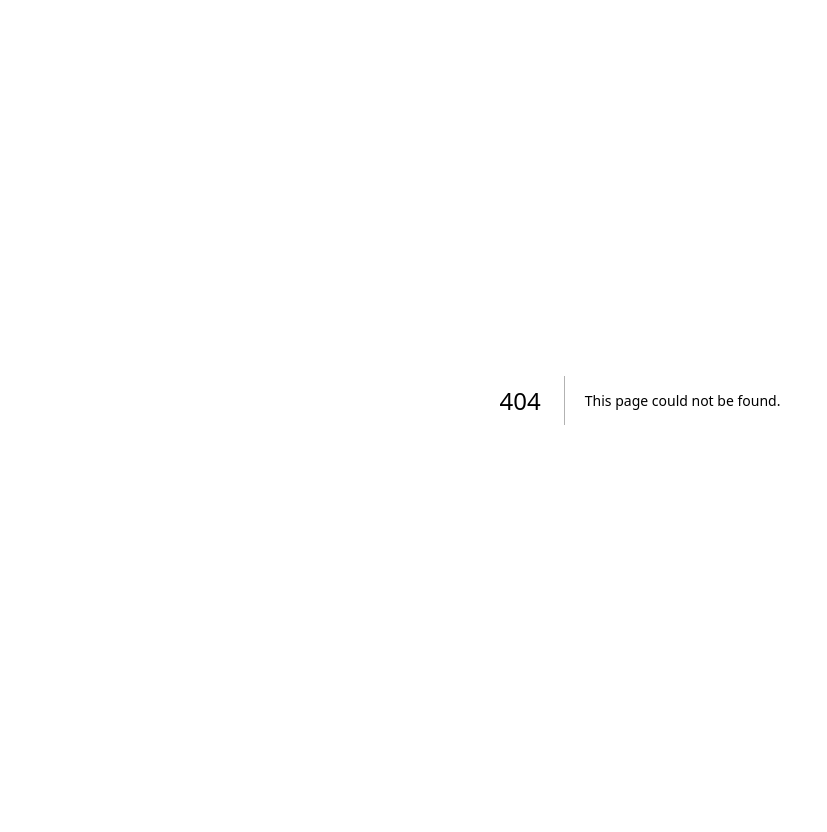
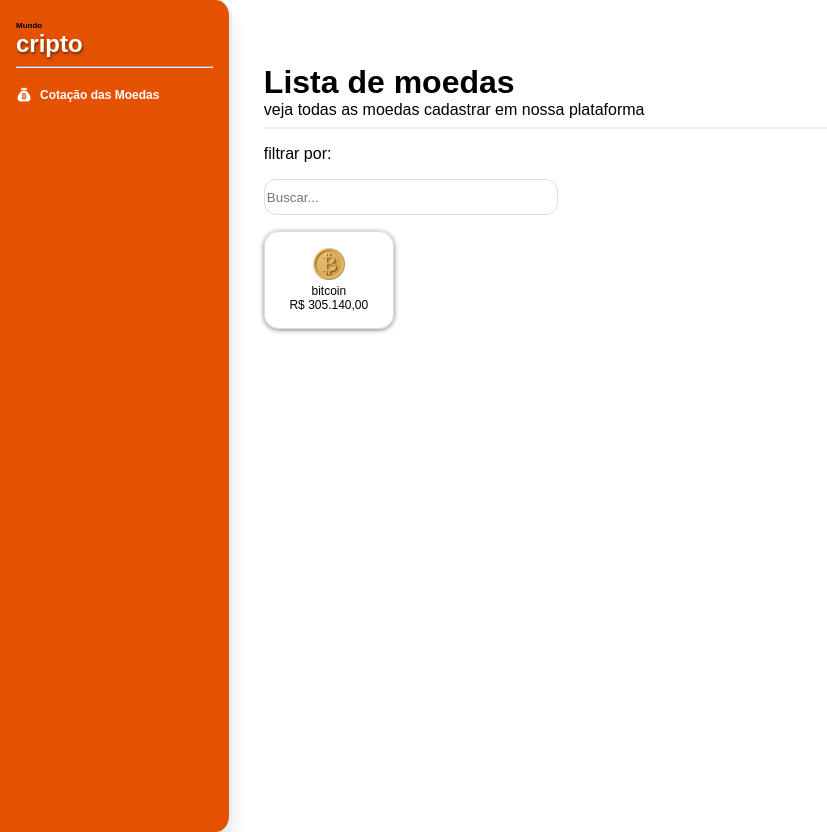
Before and after one commit to RafaaSousa/crypto-wallet, a Next.js app: page /home in a window 1280 px wide. Before the commit this address had no page. Shown: the whole page, without its empty margins (0-827 px from the left). Before the commit the page ends 800 px from the top, so only its background shows below. Built offline with nearby package versions, Linux system fonts and the light colour scheme.

Commit message:
Criação do componente home e css da pagina.

```diff
--- a/src/app/auth/password/forgot/page.js
+++ b/src/app/auth/password/forgot/page.js
@@ -3,6 +3,7 @@
 import Button from "@/app/components/Button";
 import FormLayout from "@/app/components/FormLayout";
 import Input from "@/app/components/Input";
+
 import { useRouter } from "next/navigation";
 
 export default function ForgotPassword() {
--- a/src/app/components/FormLayout.js
+++ b/src/app/components/FormLayout.js
@@ -1,6 +1,6 @@
 import Background from "./Background";
 
-import "../home.css"
+import "../main.css"
 export default function FormLayout({ children, title, subtitle }) {
   return (
     <div className="container">
--- a/src/app/home.css
+++ b/src/app/home.css
@@ -1,180 +1,103 @@
 .container {
-  flex: 1;
+  margin: 0;
+  padding: 0;
   display: flex;
-  justify-content: center;
-  align-items: center;
-  height: 100vh;
-  width:100%;
 }
 
-.background-left {
-  background-image: url("/images/bitcoin.png");
-  background-size: cover;
-  background-position: center;
-  width: 100%;
-  height: 100vh;
+.aside {
+  background: #e45201;
+  width: 20%;
+  height: 100dvh;
+  border-right-style: inset;
+  border-radius: 0 1rem 1rem 0;
+  box-shadow: 0 1rem 1rem rgba(0, 0, 0, 0.1);
+  padding: 1rem;
 }
 
-.background-left h1 {
-  font-size: 32px;
-  color: #ffff;
-  padding: 4rem 0px 0 4rem;
+.aside h1 {
+  font-size: 0.5rem;
+  display: flex;
+  flex-direction: column;
+}
+
+.aside span {
+  color: #fff;
+  background: none;
+  font-size: 1.5rem;
+  font-weight: 700;
+  text-shadow: 1px 2px 3px rgba(0, 0, 0, 0.5);
+}
+
+.aside ul {
+  padding: 0;
   margin: 0;
 }
 
-.background-left span {
-  color: #ffff;
-  margin-left: 4rem;
+.aside li {
+  list-style-type: none;
+  display: flex;
+  align-items: center;
+  font-weight: 600;
+  font-size: 0.75rem;
+  color: #fff;
 }
 
-.login {
-    width: 50%;
-    height: 100vh;
-    padding: 2rem;
-    display: flex;
-    flex-direction: column;
-    justify-content: center;
-    align-items: center;
+.aside img {
+  width: 1rem;
+  margin-right: 0.5rem;
 }
 
-.login h1 {
-  font-size: 1.5rem;
-  margin-bottom: 0.5rem;
+.content {
+  padding: 2rem;
+  width: 100%;
 }
 
-.login__title {
-    padding-right: 3rem;
-    padding-top: 2rem;
+.content h1 {
+  margin-top: 2rem;
+  margin-bottom: 0;
 }
 
-.login__title h1 {
-  font-size: 2rem;
-  margin-bottom: 0.5rem;
-  color: #333;
-  display: flex;
-  justify-content: left;
-  align-items: left;
+.content hr {
+  border-style: ridge;
+  width: 100%;
 }
 
-.login__title span {
-  color: #666;
-  font-size: 0.75rem;
+.content_input {
+  width: 18rem;
+  height: 2rem;
+  border-radius: 12px;
+  border: 1px solid #ddd;
+  margin-bottom: 1rem;
 }
 
-.login__container {
-  margin-top: 1rem;
-  height: 100vh;
-  display: flex;
-  flex-direction: column;
-  align-items: center;
+.cardCoin {
+  text-align: center;
+  border: 1px solid #ddd;
+  border-radius: 15px;
+  padding: 1rem;
+  width: 6rem;
+  box-shadow: 0 1px 5px rgba(0, 0, 0, 0.5);
+  cursor: pointer;
 }
 
-.login__container form {
-    display: flex;
-    flex-direction: column;
-    align-items: center;
-}
-.btn_redesocias {
-  background: #ffff;
-  width: 18rem;
-  height: 35px;
-  padding: 0.75rem;
-  margin-bottom: 1rem;
-  display: flex;
-  justify-content: center;
-  align-items: center;
-  border: 1px solid rgba(0, 0, 0, 0.1);
-  border-radius: 10px;
-  font-size: 0.75rem;
-  font-weight: 400;
-  color: #000;
-  cursor: pointer;
-  transition: background-color 0.3s;
-}
-
-.btn_redesocias:hover {
-  opacity: 0.9;
-  box-shadow: 0 4px 12px rgba(0, 0, 0, 0.1);
-}
-
-.btn_redesocias img {
-    width: 15px;
-    margin-right: 0.5rem;
-}
-
-.login__container hr {
-    display: block;
-    margin-top: 0.5em;
-    margin-bottom: 0.5em;
-    margin-left: auto;
-    margin-right: auto;
-    border-style: ridge;
-    border-width: 1px;
-    width: 17rem;
-}
-
-.login__container_span {
-  font-size: 0.75rem;
-  margin-bottom: 1rem;
-  padding-right: 4rem;
-  color: #888;
-}
-
-.inputform {
-    width: 16.5rem;
-    height: 10px;
-    padding: 0.75rem;
-    margin-bottom: 0.5rem;
-    display: flex;
-    border: 1px solid #ddd;
-    border-radius: 10px;
+.cardCoin p {
+    margin: 0;
     font-size: 0.75rem;
 }
 
-.inputform_span {
-    font-size: 0.75rem;
-    color: #E45201;
-    padding-left: 11rem;
-    margin-bottom: 0.5rem;
-    cursor: pointer;
-    background: none;
-    border: none;
+.cardCoin ul {
+    margin: 0;
+    padding: 0;
 }
 
-.inputform_span:hover {
-    text-decoration: underline;
+.cardCoin img {
+  width: 2rem;
 }
 
-.btn_submit {
-    display: flex;
-    flex-direction: column;
+.cardCoin li {
+  list-style: none;
 }
 
-.btn_submit {
-  width: 18rem;
-  max-width: 20rem;
-  height: 35px;
-  display: flex;
-  justify-content: center;
-  align-items: center;
-  padding: 0.75rem;
-  margin-bottom: 1rem;
-  border: 1px solid;
-  border-radius: 10px;
-  font-size: 0.75rem;
-  font-weight: 700;
-  cursor: pointer;
-  background-color: #E45201;
-  color: #fff;
-  transition: background-color 0.3s;
+.cardCoin:hover {
+    box-shadow: 0 3px 7px rgba(0, 0, 0, 0.5);
 }
-
-.btn_submit_white {
-    background: #ffff;
-    color: #E45201;
-}
-
-.btn_submit:hover {
-  border-color: ;
-  box-shadow: 0 4px 12px rgba(0, 0, 0, 0.1);
-}
--- /dev/null
+++ b/src/app/home/page.js
@@ -0,0 +1,42 @@
+import Input from "@/app/components/Input";
+
+import "@/app/home.css";
+
+export default function Home() {
+  return (
+    <div className="container">
+      <div className="aside">
+        <h1>
+          Mundo<span>cripto</span>
+        </h1>
+        <hr />
+        <ul>
+          <li>
+            <img src="./images/icon_bitcoin.png" />
+            <p>Cotação das Moedas</p>
+          </li>
+        </ul>
+      </div>
+
+      <div className="content">
+        <h1>Lista de moedas</h1>
+        <span>veja todas as moedas cadastrar em nossa plataforma</span>
+        <hr />
+
+        <p>filtrar por:</p>
+        <Input className="content_input" placeholder="Buscar..." />
+
+        <div className="cardCoin">
+          <ul>
+            <li>
+              <img src="./images/yellow_bitcoin.png" />
+              <p>bitcoin</p>
+              <p>R$ 305.140,00</p>
+            </li>
+          </ul>
+        </div>
+
+      </div>
+    </div>
+  );
+}
--- a/src/app/layout.js
+++ b/src/app/layout.js
@@ -1,5 +1,4 @@
 
-import Background from './components/Background';
 import './globals.css';
 
 export const metadata = {
--- /dev/null
+++ b/src/app/main.css
@@ -0,0 +1,180 @@
+.container {
+  flex: 1;
+  display: flex;
+  justify-content: center;
+  align-items: center;
+  height: 100vh;
+  width:100%;
+}
+
+.background-left {
+  background-image: url("/images/bitcoin.png");
+  background-size: cover;
+  background-position: center;
+  width: 100%;
+  height: 100vh;
+}
+
+.background-left h1 {
+  font-size: 32px;
+  color: #ffff;
+  padding: 4rem 0px 0 4rem;
+  margin: 0;
+}
+
+.background-left span {
+  color: #ffff;
+  margin-left: 4rem;
+}
+
+.login {
+    width: 50%;
+    height: 100vh;
+    padding: 2rem;
+    display: flex;
+    flex-direction: column;
+    justify-content: center;
+    align-items: center;
+}
+
+.login h1 {
+  font-size: 1.5rem;
+  margin-bottom: 0.5rem;
+}
+
+.login__title {
+    padding-right: 3rem;
+    padding-top: 2rem;
+}
+
+.login__title h1 {
+  font-size: 2rem;
+  margin-bottom: 0.5rem;
+  color: #333;
+  display: flex;
+  justify-content: left;
+  align-items: left;
+}
+
+.login__title span {
+  color: #666;
+  font-size: 0.75rem;
+}
+
+.login__container {
+  margin-top: 1rem;
+  height: 100vh;
+  display: flex;
+  flex-direction: column;
+  align-items: center;
+}
+
+.login__container form {
+    display: flex;
+    flex-direction: column;
+    align-items: center;
+}
+.btn_redesocias {
+  background: #ffff;
+  width: 18rem;
+  height: 35px;
+  padding: 0.75rem;
+  margin-bottom: 1rem;
+  display: flex;
+  justify-content: center;
+  align-items: center;
+  border: 1px solid rgba(0, 0, 0, 0.1);
+  border-radius: 10px;
+  font-size: 0.75rem;
+  font-weight: 400;
+  color: #000;
+  cursor: pointer;
+  transition: background-color 0.3s;
+}
+
+.btn_redesocias:hover {
+  opacity: 0.9;
+  box-shadow: 0 4px 12px rgba(0, 0, 0, 0.1);
+}
+
+.btn_redesocias img {
+    width: 15px;
+    margin-right: 0.5rem;
+}
+
+.login__container hr {
+    display: block;
+    margin-top: 0.5em;
+    margin-bottom: 0.5em;
+    margin-left: auto;
+    margin-right: auto;
+    border-style: ridge;
+    border-width: 1px;
+    width: 17rem;
+}
+
+.login__container_span {
+  font-size: 0.75rem;
+  margin-bottom: 1rem;
+  padding-right: 4rem;
+  color: #888;
+}
+
+.inputform {
+    width: 16.5rem;
+    height: 10px;
+    padding: 0.75rem;
+    margin-bottom: 0.5rem;
+    display: flex;
+    border: 1px solid #ddd;
+    border-radius: 10px;
+    font-size: 0.75rem;
+}
+
+.inputform_span {
+    font-size: 0.75rem;
+    color: #E45201;
+    padding-left: 11rem;
+    margin-bottom: 0.5rem;
+    cursor: pointer;
+    background: none;
+    border: none;
+}
+
+.inputform_span:hover {
+    text-decoration: underline;
+}
+
+.btn_submit {
+    display: flex;
+    flex-direction: column;
+}
+
+.btn_submit {
+  width: 18rem;
+  max-width: 20rem;
+  height: 35px;
+  display: flex;
+  justify-content: center;
+  align-items: center;
+  padding: 0.75rem;
+  margin-bottom: 1rem;
+  border: 1px solid;
+  border-radius: 10px;
+  font-size: 0.75rem;
+  font-weight: 700;
+  cursor: pointer;
+  background-color: #E45201;
+  color: #fff;
+  transition: background-color 0.3s;
+}
+
+.btn_submit_white {
+    background: #ffff;
+    color: #E45201;
+}
+
+.btn_submit:hover {
+  border-color: ;
+  box-shadow: 0 4px 12px rgba(0, 0, 0, 0.1);
+}
```
Also changed, not shown: src/app/auth/password/redefine-completed/page.js (+5 -5 lines), src/app/page.js (+2 -5 lines), public/images/icon_bitcoin.png (added), public/images/yellow_bitcoin.png (added), src/app/redefine.css (deleted).
